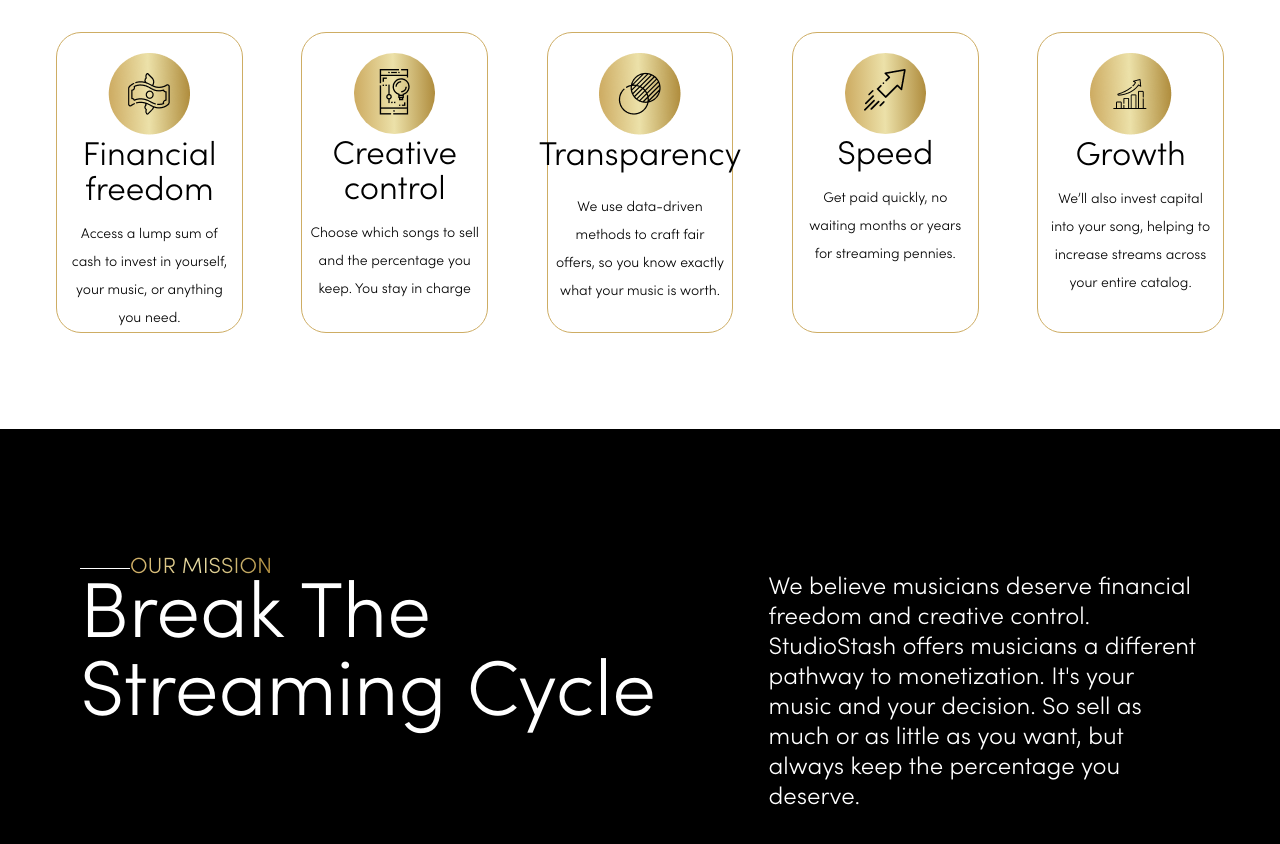
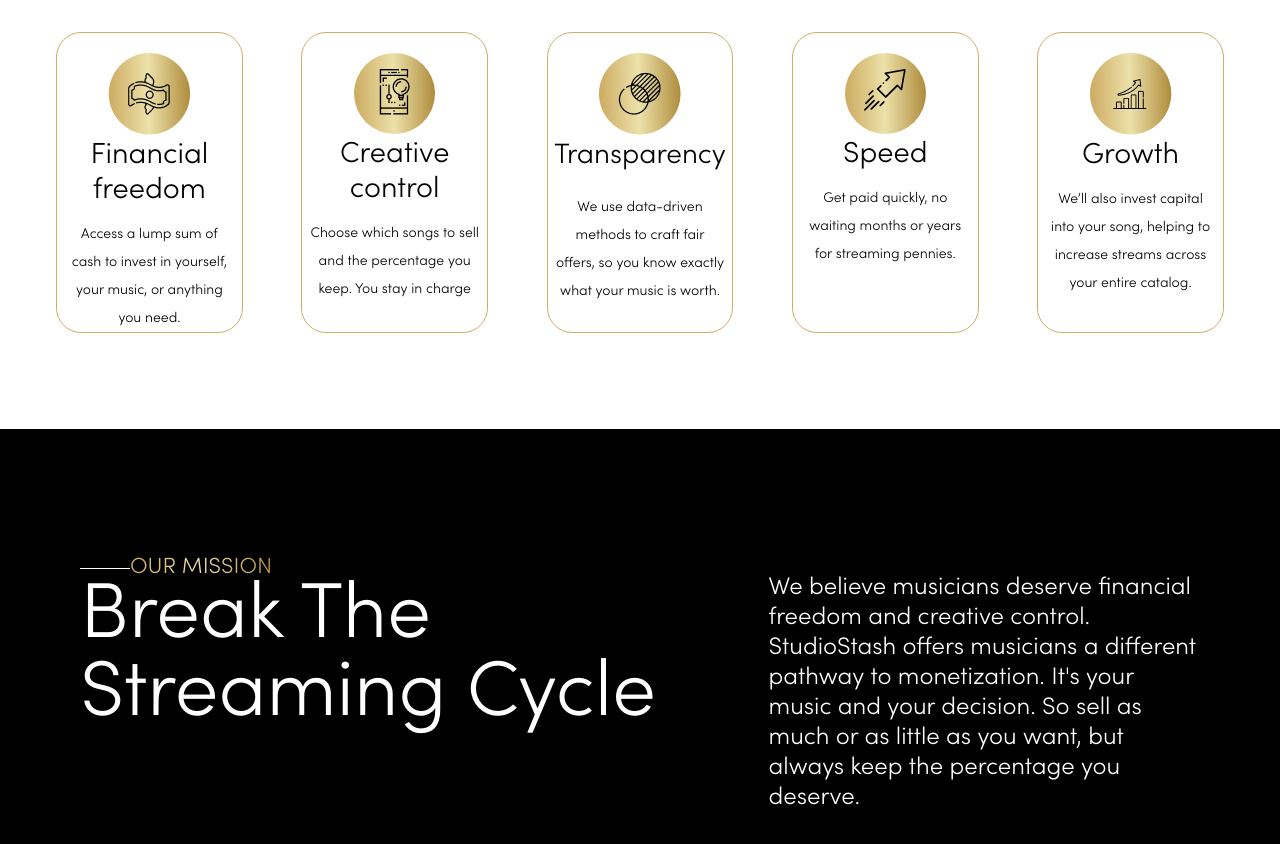
Before and after one commit to arslan702/studio-stash, a Next.js app: page / in a window 1280 px wide. Shown: the part 1180-2024 px from the top of the page. Built offline with nearby package versions, Linux system fonts and the light colour scheme.

Commit message:
new-commit

```diff
--- a/app/components/Benefits/index.jsx
+++ b/app/components/Benefits/index.jsx
@@ -28,7 +28,7 @@ export default function Benifits() {
             <div className="flex flex-col justify-center items-center pt-5 ">
               <img src={financial?.src} alt="" className=" " />
               <center>
-              <h4 className=" text-[33px] align-center mt-1 text-[#000000]" style={{lineHeight: '35px'}}>
+              <h4 className=" text-[29px] align-center mt-1 text-[#000000]" style={{lineHeight: '35px'}}>
                 Financial freedom{" "}
               </h4>
               </center>
@@ -46,7 +46,7 @@ export default function Benifits() {
                   </center>
               </div>
               <center>
-              <h4 className=" text-[33px] align-center mt-1 text-[#000000]" style={{lineHeight: '35px'}}>
+              <h4 className=" text-[29px] align-center mt-1 text-[#000000]" style={{lineHeight: '35px'}}>
                 Creative control{" "}
               </h4>
               </center>
@@ -59,7 +59,7 @@ export default function Benifits() {
             <div className="flex flex-col justify-center items-center pt-5 ">
               <img src={transparency?.src} alt="" className=" " />
               <center>
-              <h4 className=" text-[33px] align-center mt-1 text-[#000000]" style={{lineHeight: '35px'}}>
+              <h4 className=" text-[28px] align-center mt-1 text-[#000000]" style={{lineHeight: '35px'}}>
                 Transparency{" "}
               </h4>
               </center>
@@ -76,7 +76,7 @@ export default function Benifits() {
                   </center>
               </div>
               <center>
-              <h4 className=" text-[33px] align-center mt-1 text-[#000000]" style={{lineHeight: '35px'}}>
+              <h4 className=" text-[29px] align-center mt-1 text-[#000000]" style={{lineHeight: '35px'}}>
                 Speed{" "}
               </h4>
               </center>
@@ -89,7 +89,7 @@ export default function Benifits() {
             <div className="flex flex-col justify-center items-center pt-5 ">
               <img src={growth?.src} alt="" className=" " />
               <center>
-              <h4 className=" text-[33px] align-center mt-1 text-[#000000]" style={{lineHeight: '35px'}}>
+              <h4 className=" text-[29px] align-center mt-1 text-[#000000]" style={{lineHeight: '35px'}}>
                 Growth{" "}
               </h4>
               </center>
```
